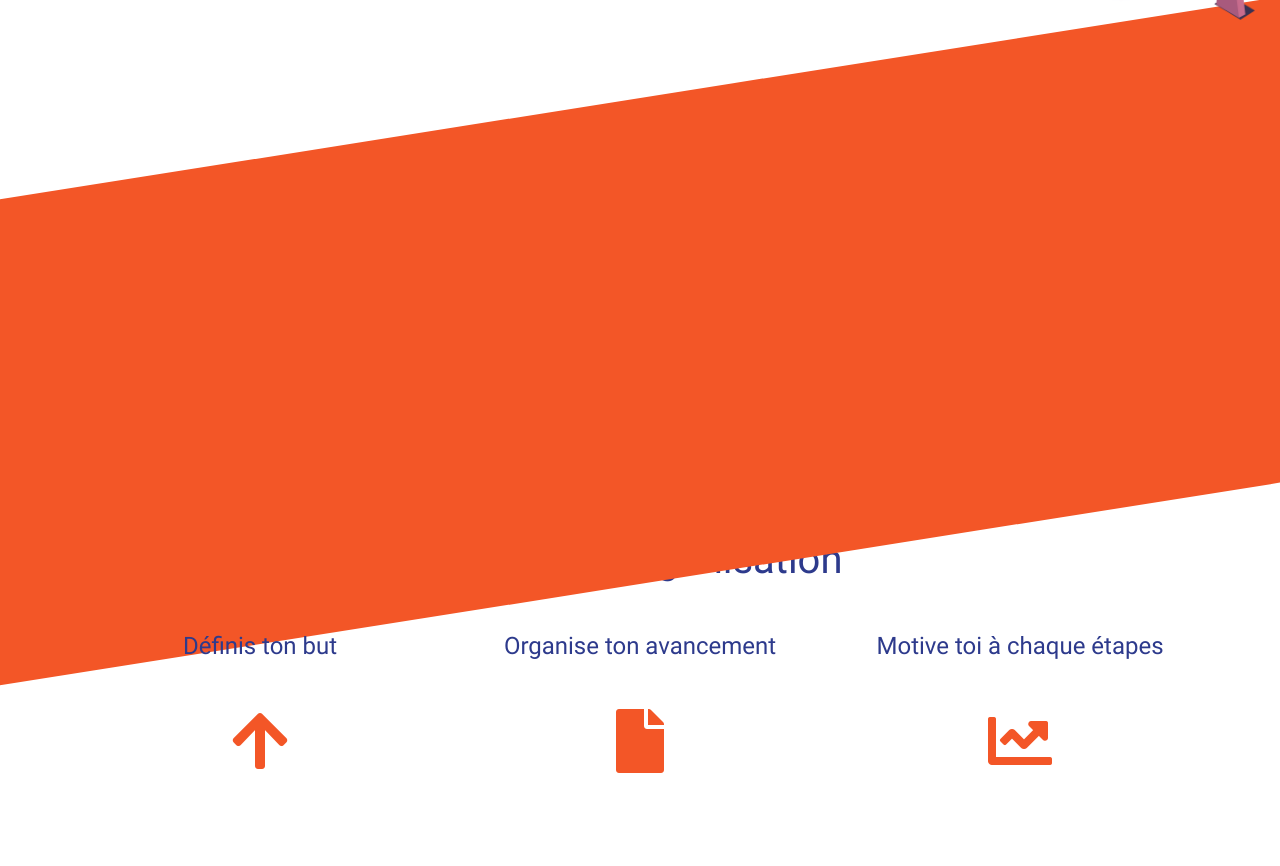
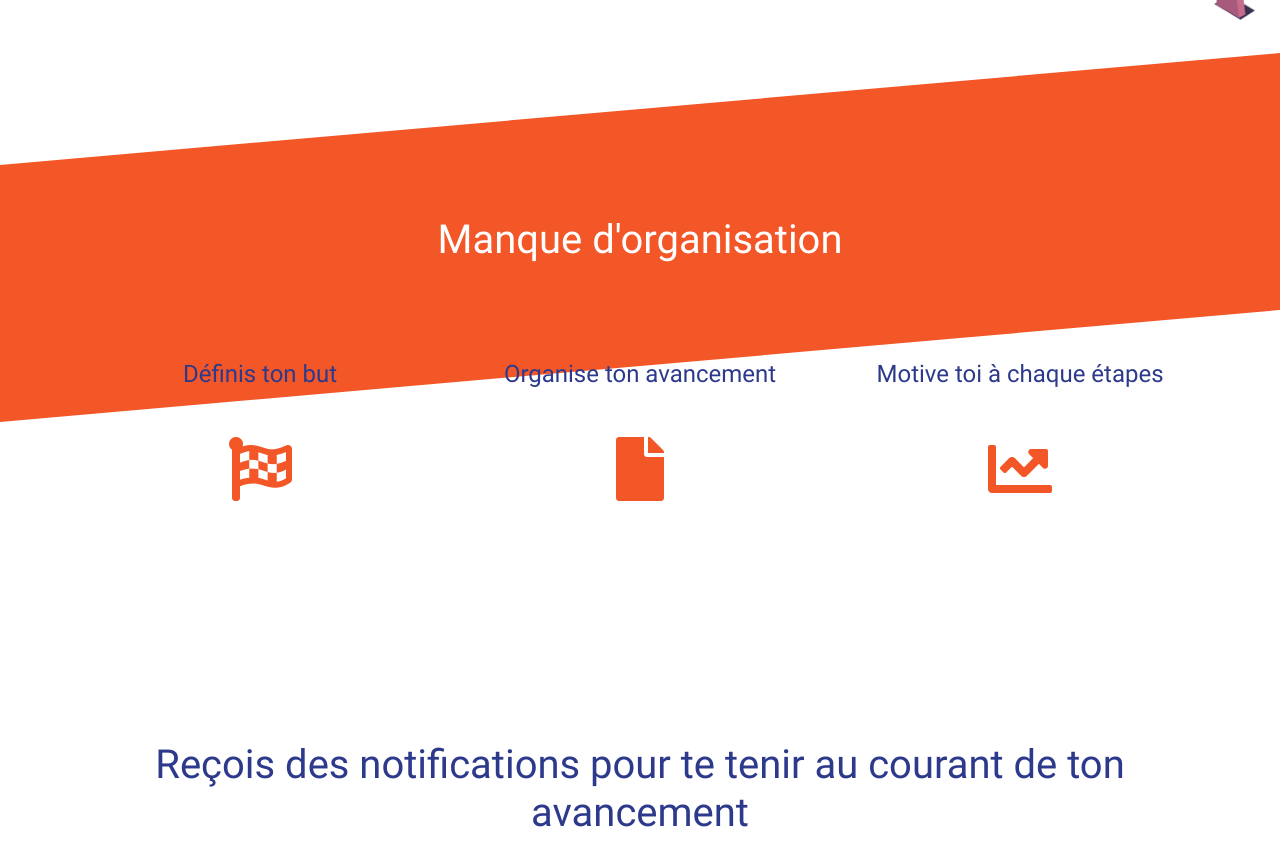
Before and after one commit to GueltonGeorges1995/project-manager-pierre, a React (Create React App) app: page / in a window 1280 px wide. Shown: the part 680-1546 px from the top of the page. Built offline with nearby package versions, Linux system fonts and the light colour scheme.

Commit message:
test modification background header about

```diff
--- a/src/assets/scss/style.scss
+++ b/src/assets/scss/style.scss
@@ -15,10 +15,10 @@
 
 .background-header-about {
     width: 170rem;
-    height: 30rem;
+    height: 16rem;
     background-color: #F35627;
     position: absolute;
     top: 800px;
     right: -600px;
-    transform: rotate(-9deg)
+    transform: rotate(-5deg)
 }
--- a/src/components/about/About.jsx
+++ b/src/components/about/About.jsx
@@ -5,13 +5,14 @@ const About = () => {
     return (
         <>
             <div className='about-height pt-5'>
-                <h2 className='text-center mt-5'>Manque d'organisation</h2>
-                <div className='container my-5'>
+                <h2 className='text-center mt-5 text-white'>Manque d'organisation</h2>
+                <div className='container my-5 pt-5'>
                     <div className="row">
                         <div className="col">
                             <h4 className='text-center'>Définis ton but</h4>
                             <div className='d-flex justify-content-center align-items-center mt-5'>
-                                <i className="fas fa-arrow-up"></i>
+                                {/* <i className="fas fa-arrow-up"></i> */}
+                                <i class="fas fa-flag-checkered"></i>
                             </div>
                         </div>
                         <div className="col">
--- a/src/components/about/about.scss
+++ b/src/components/about/about.scss
@@ -1,8 +1,8 @@
 .about-height {
-    // height: 5vh;
-    margin-top: 20rem;
+    // margin-top: 1rem;
     margin-bottom: 15rem;
-    // margin: 25 0rem;
+    z-index: 100;
+    position: inherit;
 }
 
 h4 {
@@ -13,15 +13,3 @@ i {
     font-size: 4rem;
     color: #F35627;
 }
-
-// .background-image-about {
-//     width: 75rem;
-//     height: 130rem;
-//     position: absolute;
-//     top: -550px;
-//     right: 200px;
-//     left: 0;
-//     background-color: #ffd0b5;
-//     transform: rotate(45deg);
-//     transform: rotate(-45deg);
-// }
```
